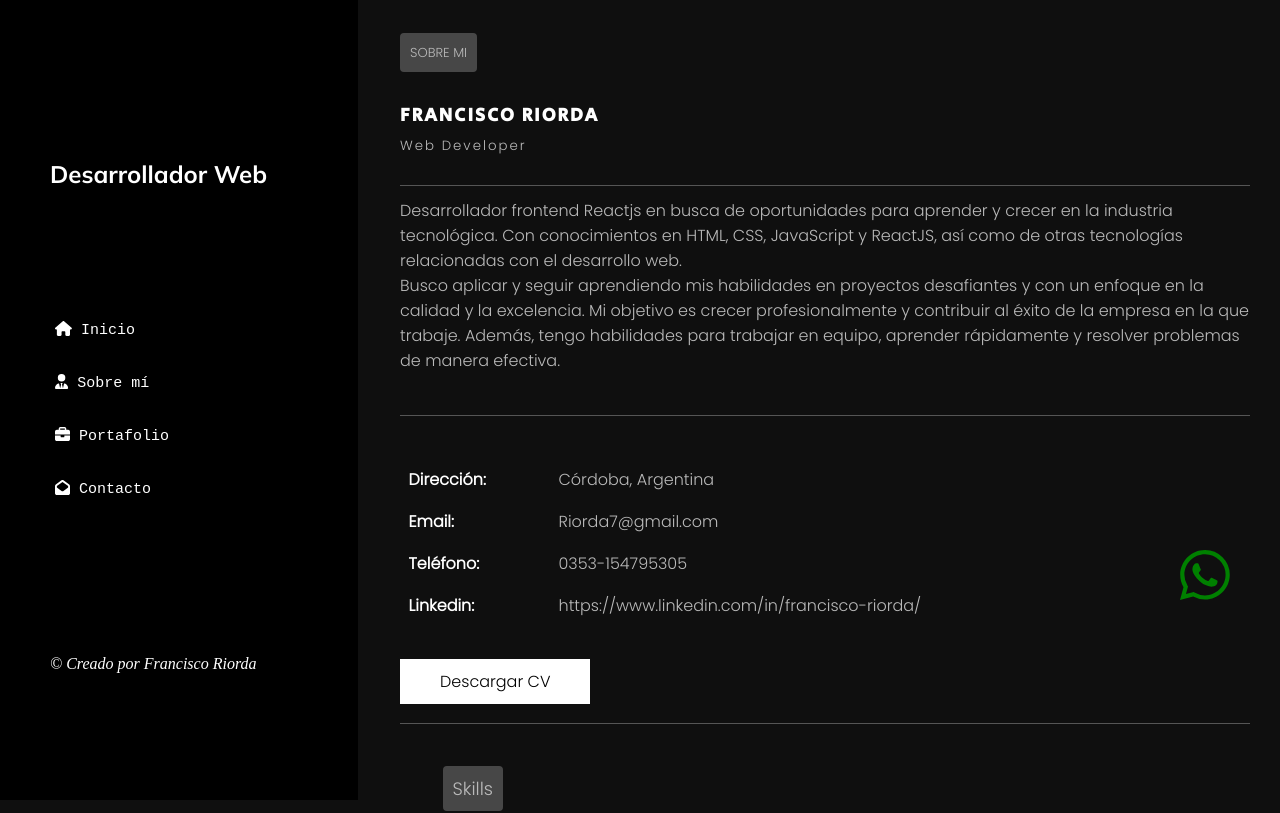
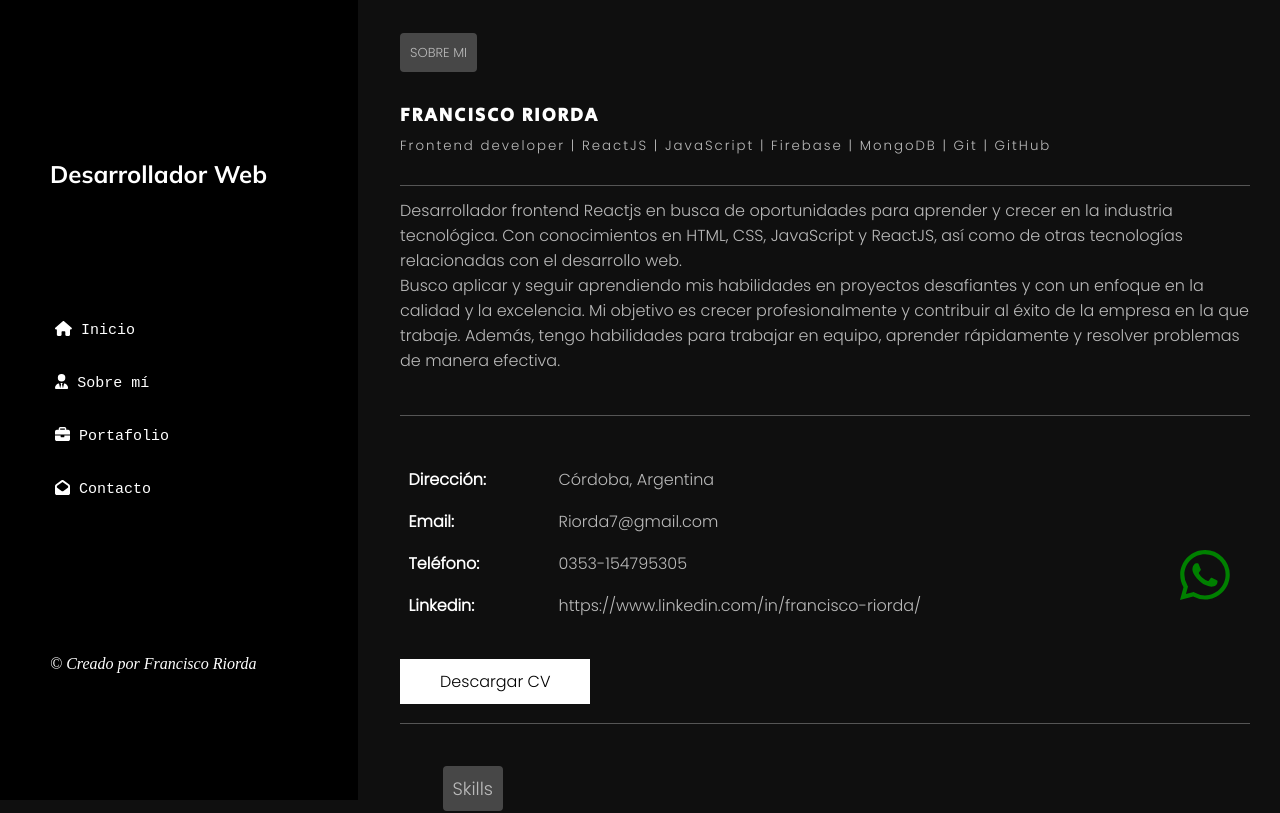
Before and after one commit to FranciscoRiorda/portfolio, a React (Create React App) app: page /about in a window 1280 px wide. Shown: the top 813 px of the page. Built offline with nearby package versions, Linux system fonts and the light colour scheme.

Commit message:
actualización

```diff
--- a/src/componentes/About/About.jsx
+++ b/src/componentes/About/About.jsx
@@ -12,7 +12,7 @@ const About = () => {
         </div>
         <div>
           <h3>Francisco Riorda</h3>
-          <span>Web Developer</span>
+          <span>Frontend developer | ReactJS | JavaScript | Firebase | MongoDB | Git | GitHub</span>
         </div>
         <div className="hr" />
         <div className="descripcionAbout">
```
